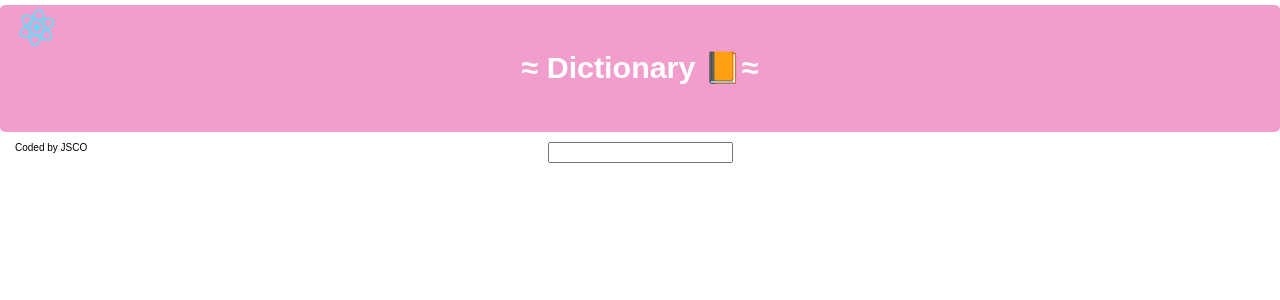
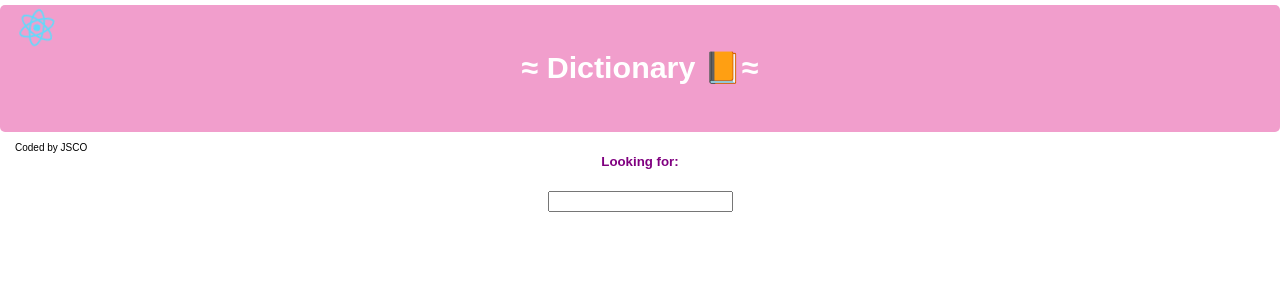
Before and after one commit to jstepcom/dictionaryreact, a React (Create React App) app: page / in a window 1280 px wide. Shown: the top 300 px of the page. Built offline with nearby package versions, Linux system fonts and the light colour scheme; the HTML template or start-up script is replaced by a standard one.

Commit message:
tag added

```diff
--- a/src/Dictionary.js
+++ b/src/Dictionary.js
@@ -14,8 +14,9 @@ export default function Dictionary (){
   }
   return (
     <div className="Dictionary">
+      <h5>Looking for:</h5>
       <form onSubmit={search}>
-        <input type="search" onChange = {updateWord}/>
+        <input className = "D-search" type="search" onChange = {updateWord}/>
       </form>
     </div>
   );
```
